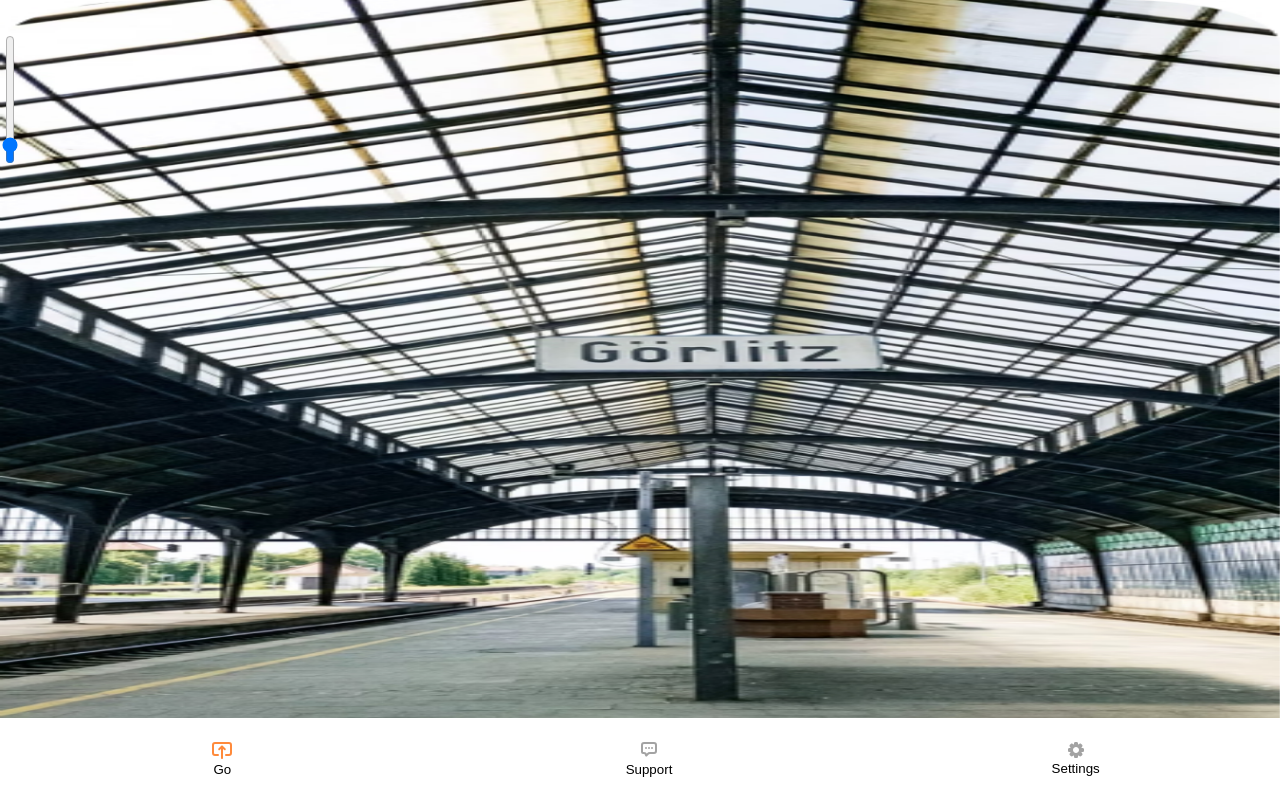
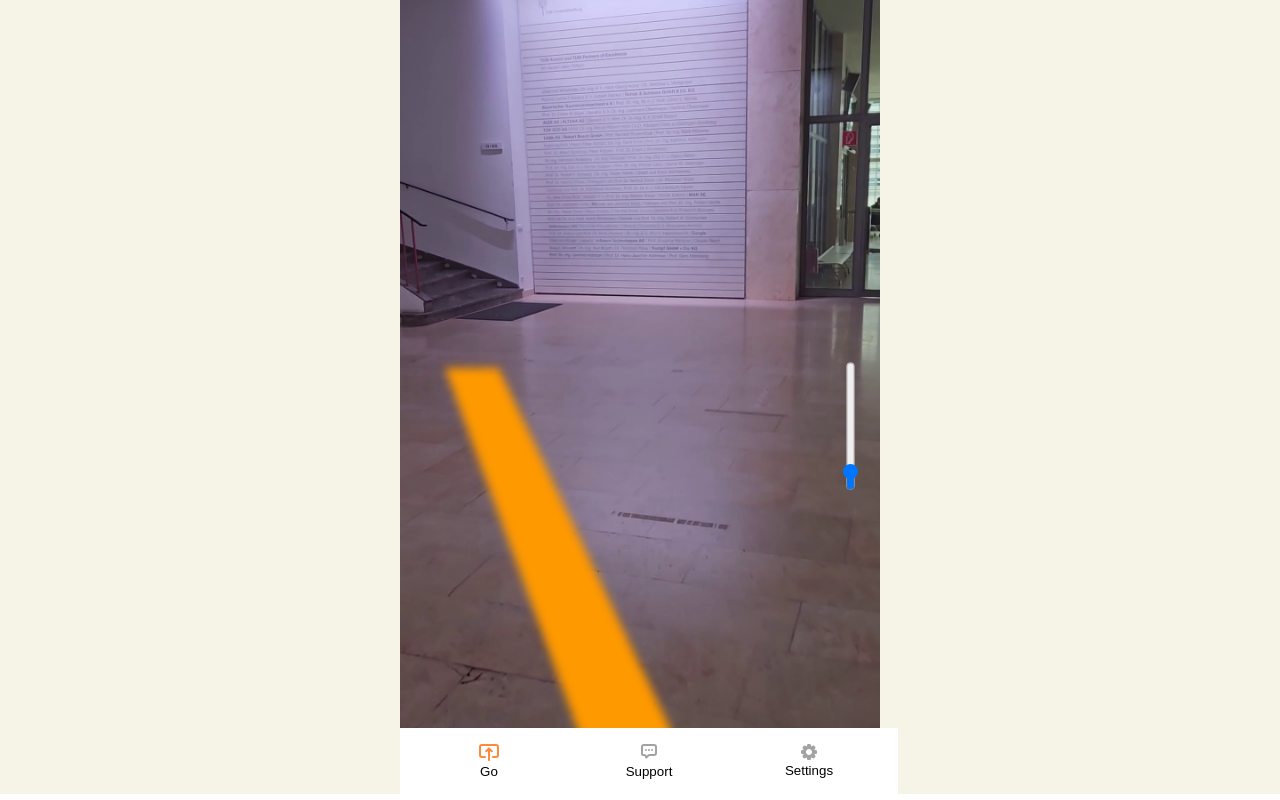
Before and after one commit to sataraw/unmazeddemo, a React (Create React App) app: page / in a window 1280 px wide. Built offline with nearby package versions, Linux system fonts and the light colour scheme.

Commit message:
Changed Image, restructure according to design

```diff
--- a/src/App.css
+++ b/src/App.css
@@ -1,67 +1,46 @@
+.OutsideWrapper {
+  background-color: #f6f3e7;
+  display: flex;
+  justify-content: center;
+  overflow: hidden;
+}
+.AppWrapper {
+  width: 100%;
+  max-width: 30rem;
+  display: flex;
+  justify-content: space-between;
+  align-items: stretch;
+  flex-direction: column;
+}
 .App {
-  text-align: center;
+  overflow: hidden;
+  width: 100%;
 }
 
-.logo {
-  height: 10vmin;
-  pointer-events: none;
-  color: white;
+.imgWrapper {
+  position: relative;
+  overflow: hidden;
+  padding-top: 91dvh;
+  width: 100%;
 }
 
-@media (prefers-reduced-motion: no-preference) {
-  .App-logo {
-    animation: App-logo-spin infinite 20s linear;
-  }
+.currentImage {
+  position: absolute;
+  top: 0;
+  left: 0;
+  width: 100%;
+  height: 100%;
+  object-fit: cover;
 }
 
-.App-header {
-  overflow: hidden;
-  position:relative;
-  background-color: #f6f3e7;
-  min-height: 100vh;
-  display: flex;
-  flex-direction: column;
-  align-items: center;
-  justify-content: center;
-  font-size: calc(10px + 2vmin);
-  color: black;
-}
-
-.App-link {
-  color: #61dafb;
-}
-
-@keyframes App-logo-spin {
-  from {
-    transform: rotate(0deg);
-  }
-  to {
-    transform: rotate(360deg);
-  }
-}
-
-.App-header-tape1 {
-  position:absolute;
-  bottom: 0;
-  right: 0;
-  transform: rotate(-25deg) translate(10rem, 0px);
-}
-.App-header-tape2 {
-  position:absolute;
-  top: 0;
-  left: 0;
-  transform: rotate(-35deg) translate(-10rem, 0px);
-}
 
 .toolbar {
   display: flex;
   justify-content: center;
   align-items: center;
-  position: fixed;
-  bottom: 0;
-  left: 0;
+  position: relative;
   width: 100%;
-  height: 8%;
+  height: 6dvh;
   background-color: #ffff;
   border: 1px solid #ffff;
   padding: 8px;
@@ -78,20 +57,10 @@
   align-items: center;
 }
 
-.testImage {
-  position: fixed;
-  display: flex;
-  top: 0;
-  left: 0;
-  width: 100%;
-  height: 100%;
-}
 .slider {
-  position: flex;
-  z-index: 1;
-  bottom: 0;
-  left: 0;
-  width: 200px;
-  height: 200px;
+  right: -8%;
+  bottom: 40%;
+  position: absolute;
+  z-index: 2;
   transform: rotate(-90deg);
 }
--- a/src/App.js
+++ b/src/App.js
@@ -5,7 +5,7 @@
 import 'firebase/compat/firestore'
 import React, { useState } from 'react';
 import ToolBar from './ToolBar';
-import currentPicture from './images/testImage.jpg'
+import currentImage from './images/testImage.png'
 import Slider from './Slider'
 
 
@@ -33,10 +33,16 @@
 
 
   return (
-    <div className="App">
-      <img src={currentPicture} alt='testImage' className='testImage'></img>
-      <Slider value={milliSeconds} onChange={handleSizeChange} />
-      <ToolBar />
+    <div className='OutsideWrapper'>
+      <div className='AppWrapper'>
+        <div className="App">
+          <div className='imgWrapper'>
+            <img src={currentImage} className='currentImage'></img>
+            <Slider value={milliSeconds} onChange={handleSizeChange} />
+          </div>
+        </div>
+        <ToolBar />
+      </div>
     </div>
   );
 }
```
Also changed, not shown: src/images/testImage.jpg (deleted), src/images/testImage.png (added).
